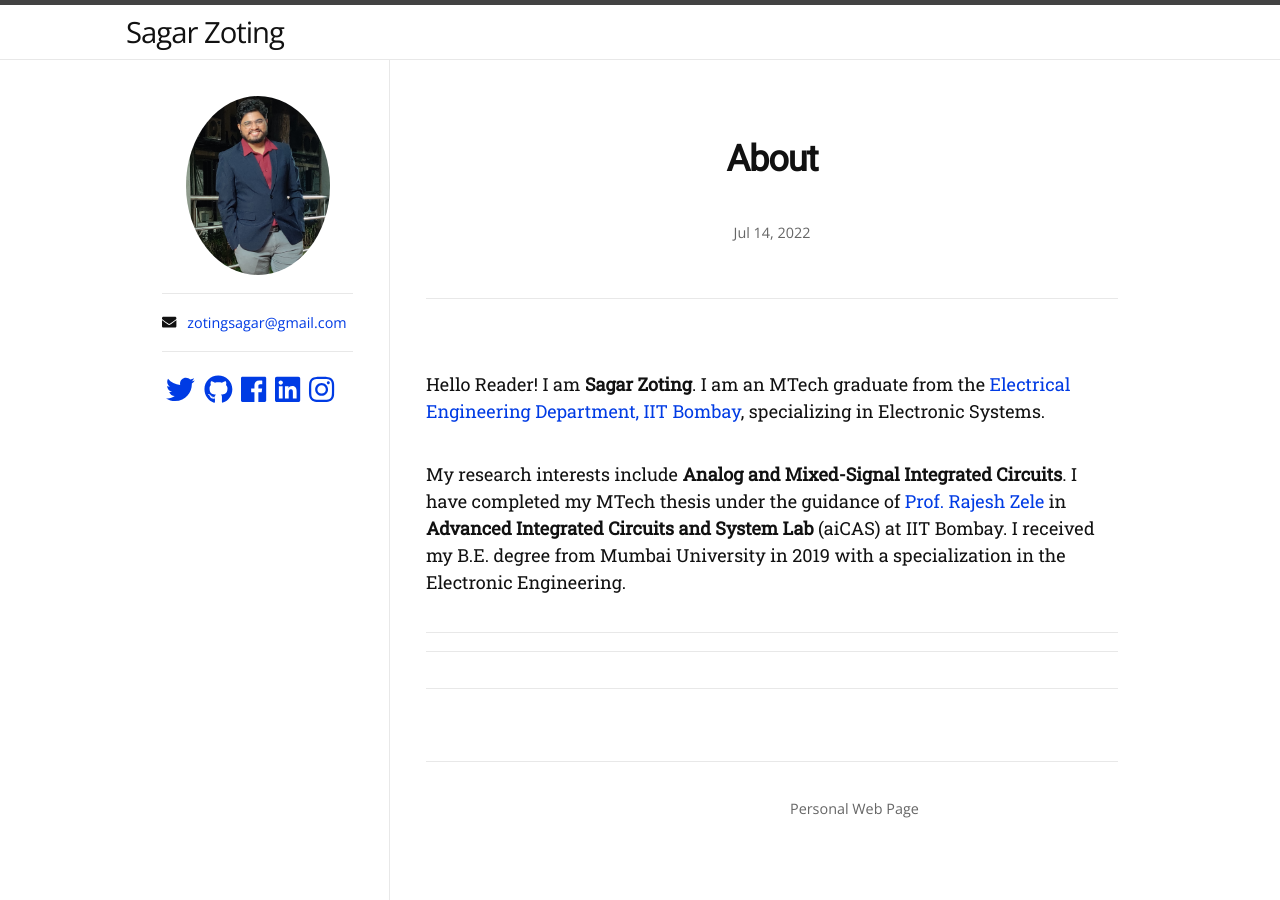
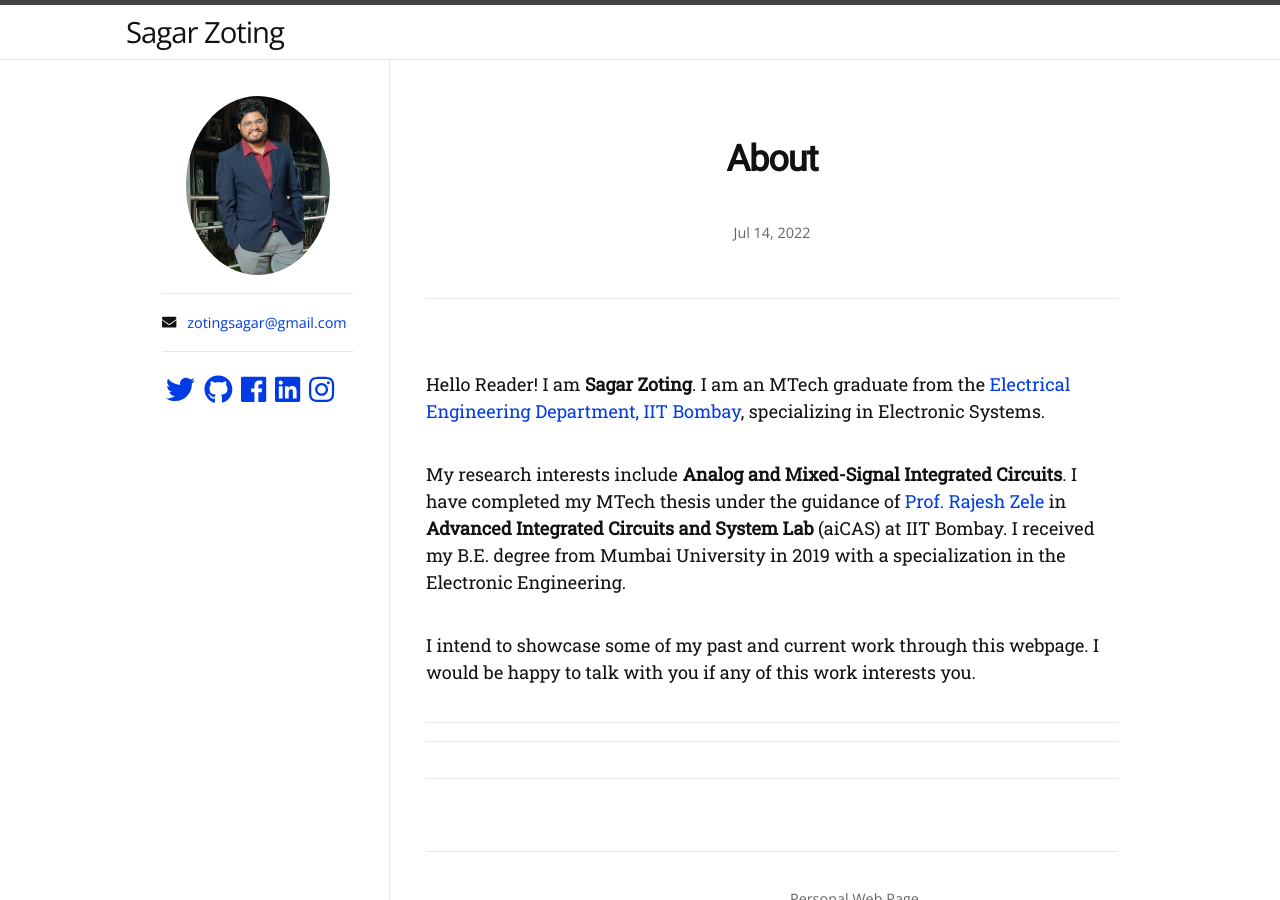
Before and after one commit to zotingsagar/zotingsagar.github.io, a Jekyll site: the page built from _posts/2022-07-14-About.md, in a window 1280 px wide. Built offline with Jekyll 4.4.1, drawn with Linux system fonts in a browser that asks for light colours; nearby versions of some CDN libraries; some web fonts are replaced.

Commit message:
Update 2022-07-14-About.md

```diff
--- a/_posts/2022-07-14-About.md
+++ b/_posts/2022-07-14-About.md
@@ -10,3 +10,6 @@ layout: post
 
 
   My research interests include **Analog and Mixed-Signal Integrated Circuits**. I have completed my MTech thesis under the guidance of [Prof. Rajesh Zele](http://www.ee.iitb.ac.in/~zelerajesh/index.php) in **Advanced Integrated Circuits and System Lab** (aiCAS) at IIT Bombay. I received my B.E. degree from Mumbai University in 2019 with a specialization in the Electronic Engineering.
+
+
+ I intend to showcase some of my past and current work through this webpage. I would be happy to talk with you if any of this work interests you.
```
